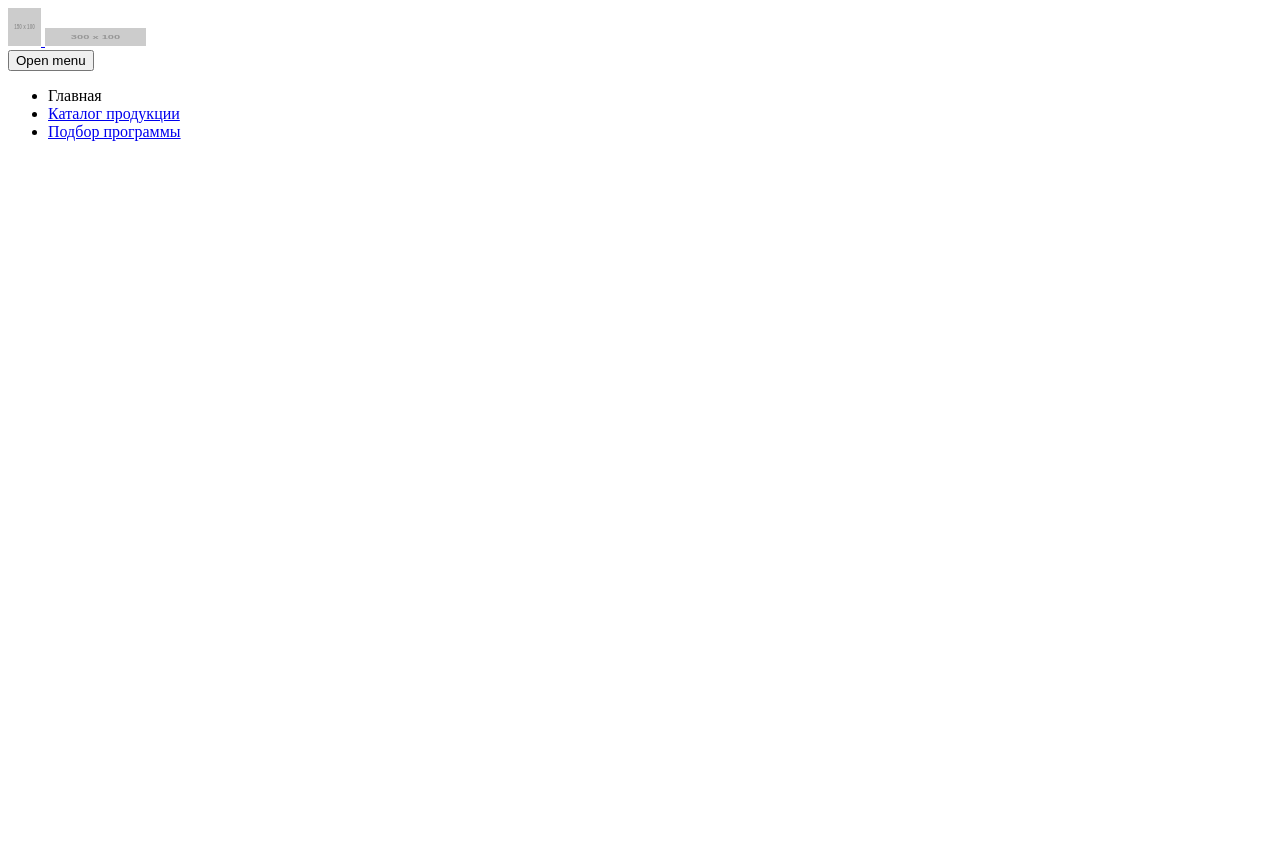
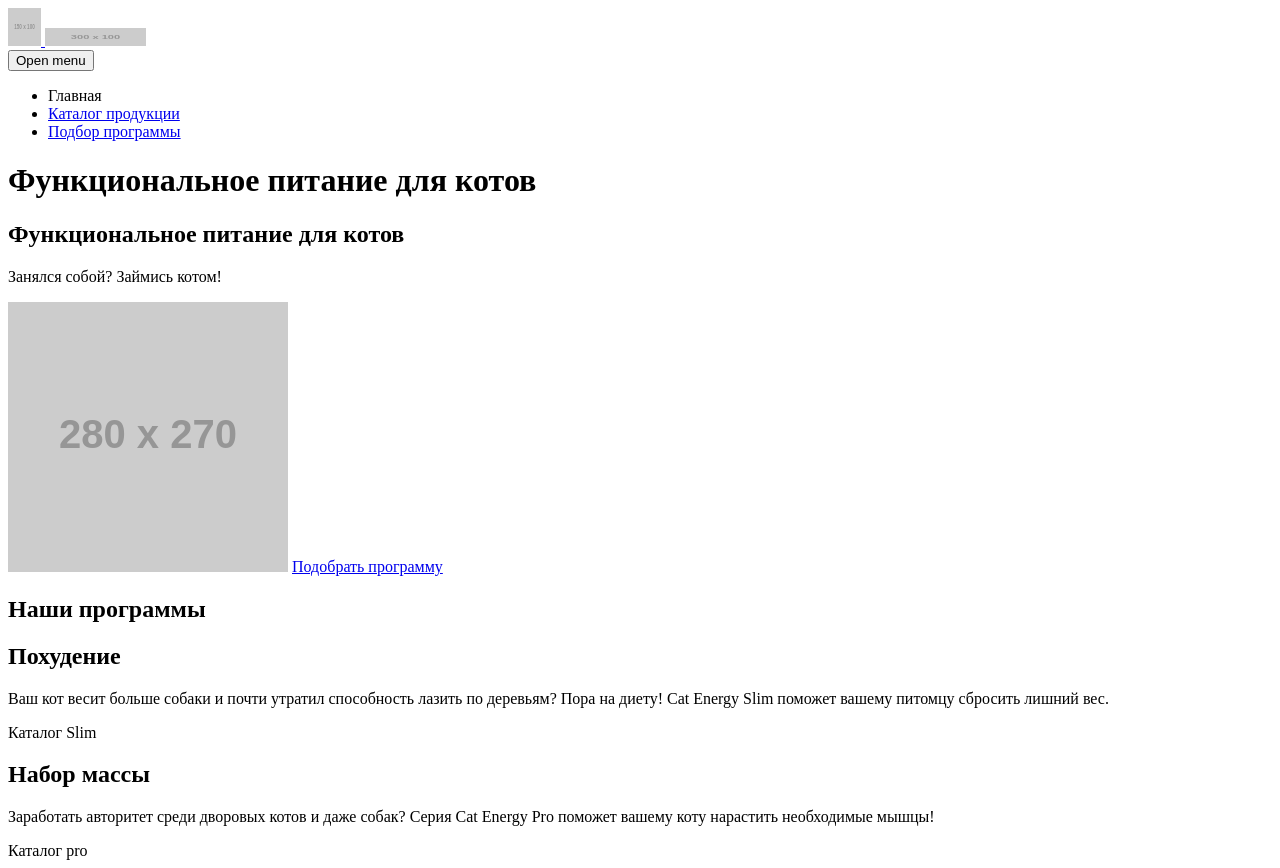
Before and after one commit to rkorupaev/455883-cat-energy-17, a website: page source/index.html in a window 1280 px wide. Before the commit the page ends 800 px from the top, so only its background shows below. Drawn offline with Linux system fonts and the light colour scheme; placeholder pictures from the web are drawn by us.

Commit message:
category block added

```diff
--- a/source/index.html
+++ b/source/index.html
@@ -23,6 +23,29 @@
       </ul>
     </nav>
   </header>
+  <main class="page-main">
+    <h1 class="visually-hidden">Функциональное питание для котов</h1>
+    <article class="landing-block">
+      <h2 class="landing-block__title">Функциональное питание для котов</h1>
+        <p class="landing-block__slogan">Занялся собой? Займись котом!</p>
+        <img class="landing-block__img" src="http://dummyimage.com/280x270" alt="placeholder+image" width="280" height="270">
+        <a href="form.html" class="landing-block__button">Подобрать программу</a>
+    </article>
+    <section class="categories">
+      <h2 class="visually-hidden">Наши программы</h2>
+      <div class="categories__item categories__item--weight-loss">
+        <h2 class="categories__title">Похудение</h2>
+        <p class="categories__text">Ваш кот весит больше собаки и почти утратил способность лазить по деревьям? Пора на диету! Cat Energy Slim поможет вашему питомцу сбросить лишний вес.</p>
+        <a class="categories__button">Каталог Slim<span></span></a>
+      </div>
+      <div class="categories__item categories__item--gain-weight">
+        <h2 class="categories__title">Набор массы</h2>
+        <p class="categories__text">Заработать авторитет среди дворовых котов и даже собак?
+          Серия Cat Energy Pro поможет вашему коту нарастить необходимые мышцы!</p>
+        <a class="categories__button">Каталог pro<span></span></a>
+      </div>
+    </section>
+  </main>
 </body>
 
 </html>
```
